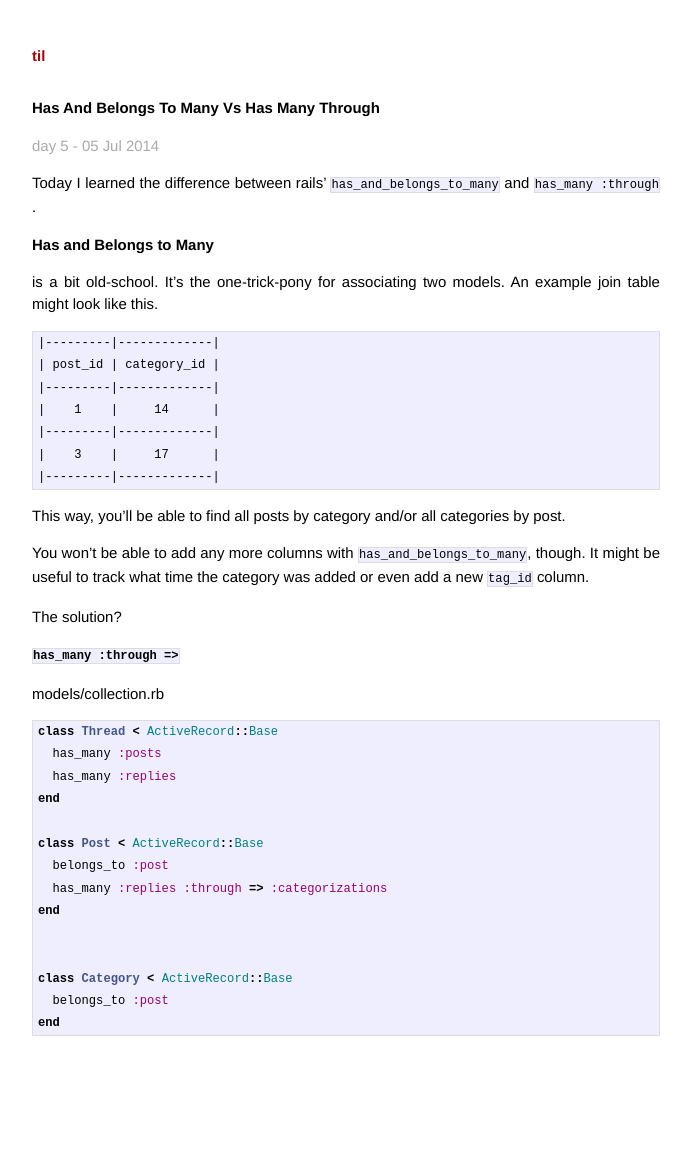
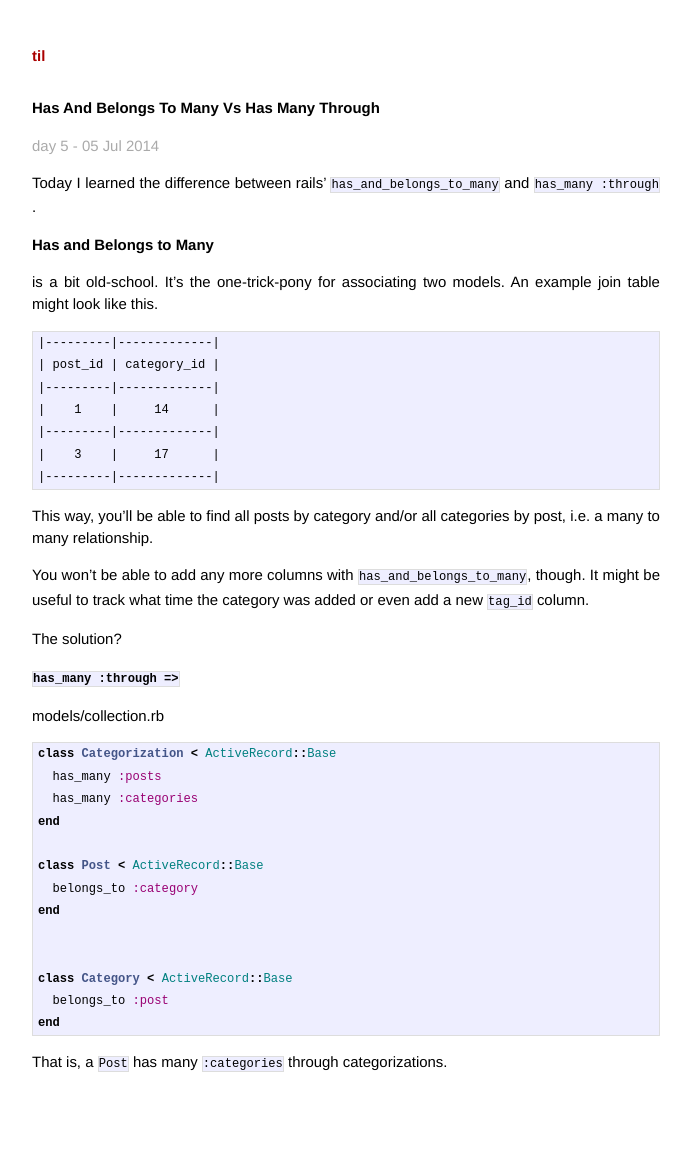
Before and after one commit to jshawl/til, a Jekyll site: the page built from _posts/2014-07-05-has-and-belongs-to-many-vs-has-many-through.md, in a window 1280 px wide. Shown: the whole page, without its empty margins (294-985 px from the left). Built offline with Jekyll 4.4.1, drawn with Linux system fonts in a browser that asks for light colours; Markdown is read by kramdown in place of the engine named in the settings; before the commit the page ends 1118 px from its top, so only the background shows below that.

Commit message:
add more info

````diff
--- a/_posts/2014-07-05-has-and-belongs-to-many-vs-has-many-through.md
+++ b/_posts/2014-07-05-has-and-belongs-to-many-vs-has-many-through.md
@@ -18,7 +18,7 @@ join table might look like this.
     |---------|-------------|
 
 This way, you'll be able to find all posts by category and/or
-all categories by post.
+all categories by post, i.e. a many to many relationship.
 
 You won't be able to add any more columns with `has_and_belongs_to_many`, though.
 It might be useful to track what time the category was added or even add a new `tag_id` column.
@@ -30,14 +30,13 @@ The solution?
 models/collection.rb
 
 ```ruby
-class Thread < ActiveRecord::Base
+class Categorization < ActiveRecord::Base
   has_many :posts
-  has_many :replies
+  has_many :categories
 end
 
 class Post < ActiveRecord::Base
-  belongs_to :post
-  has_many :replies :through => :categorizations
+  belongs_to :category
 end
 
 
@@ -45,3 +44,5 @@ class Category < ActiveRecord::Base
   belongs_to :post
 end
 ```
+
+That is, a `Post` has many `:categories` through categorizations.
````
